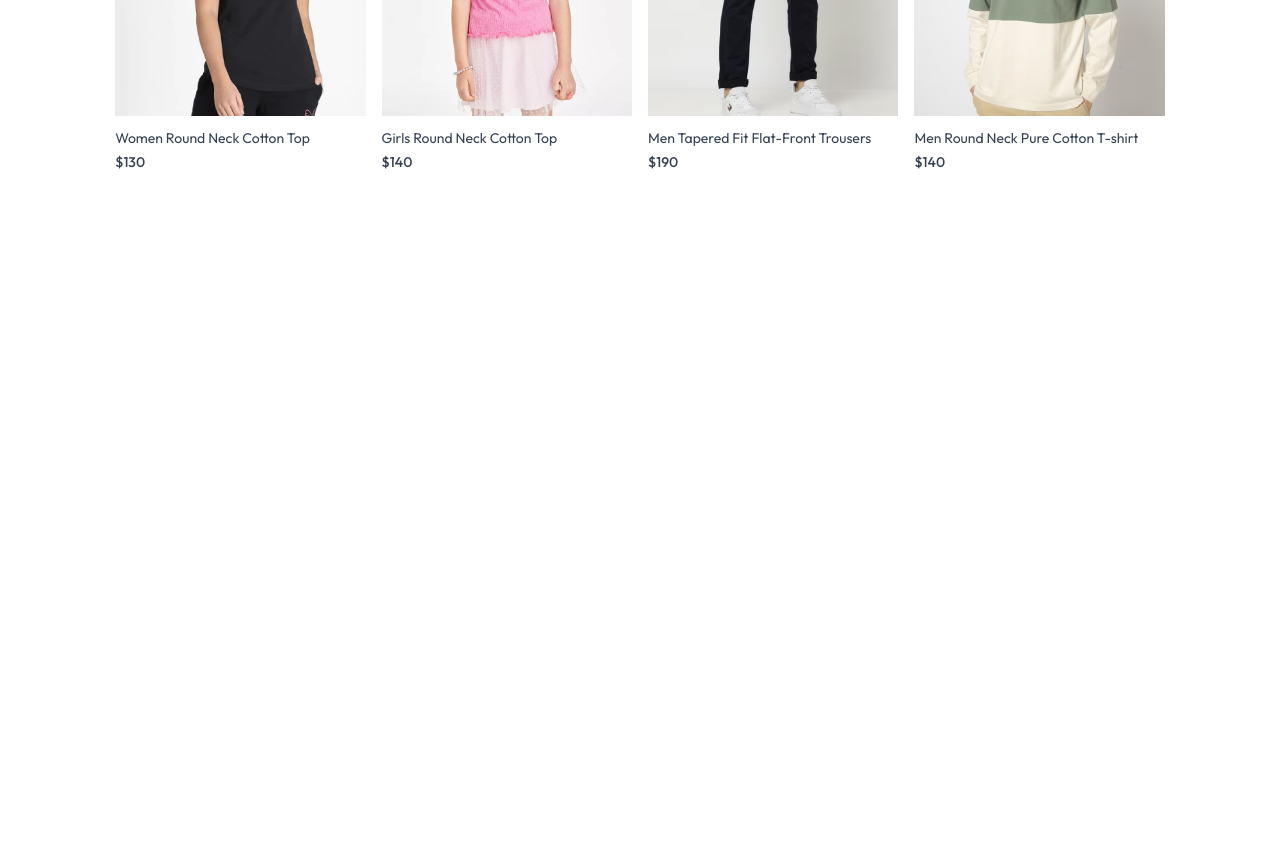
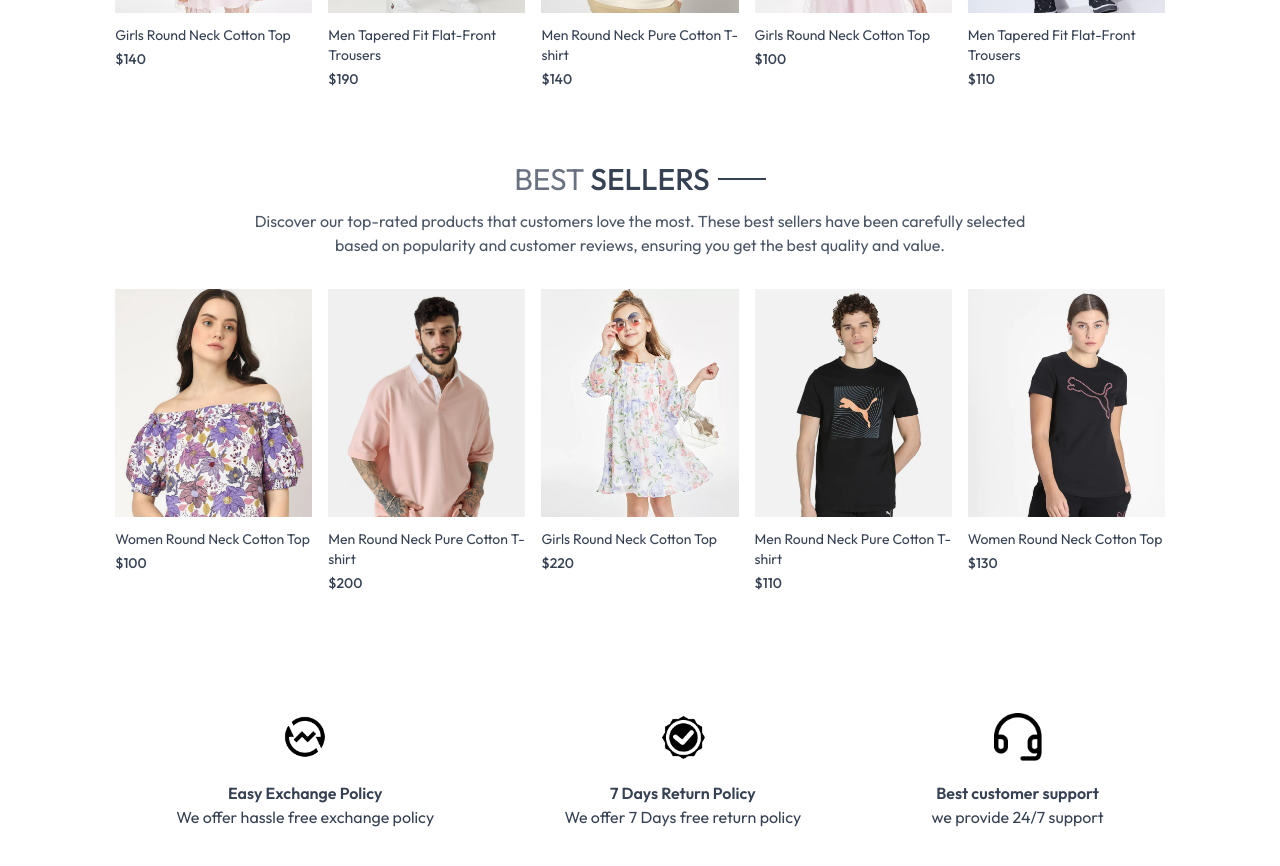
Before and after one commit to muqeet1001/eCommerce, a React (Vite) app in the folder frontend/: page / in a window 1280 px wide. Shown: the part 1260-2126 px from the top of the page. Before the commit the page ends 1472 px from the top, so only its background shows below. Built offline with nearby package versions, Linux system fonts and the light colour scheme.

Commit message:
Add BestSeller and OurPolicy components; update LatestCollection to display 10 latest products and adjust grid layout

```diff
--- /dev/null
+++ b/frontend/src/components/BestSeller.jsx
@@ -0,0 +1,37 @@
+import React, {useContext, useEffect } from 'react'
+import { ShopContext } from './../context/ShopContext';
+import Title from './Title';
+import ProductItem from './ProductItem';
+
+
+function BestSeller() {
+    const {products} = useContext(ShopContext);
+    const [bestSeller, setBestSeller] = React.useState([]);
+
+
+    useEffect(()=>{
+       const bestProducts = products.filter((item)=>(item.bestseller===true));
+       setBestSeller(bestProducts.slice(0,5));
+    },[]);
+
+  return (
+    <div className='my-10'>
+        <div className='text-center text-3xl py-8'>
+            <Title text1={'BEST'} text2={'SELLERS'} />
+             <p className='w-3/4 m-auto text-xs sm:text-sm md:text-base text-gray-600'>
+            Discover our top-rated products that customers love the most. These best sellers have been carefully selected based on popularity and customer reviews, ensuring you get the best quality and value.
+             </p>
+        </div>
+
+        <div
+        className='grid grid-cols-2 sm:grid-cols-3 md:grid-cols-4  lg:grid-cols-5 gap-4 gap-y-4 '>
+             {bestSeller.map((item,index)=>(
+            <ProductItem key={index} id={item._id} name={item.name} image={item.image} price={item.price}  />
+           ))}
+        </div>
+
+    </div>
+  )
+}
+
+export default BestSeller
--- a/frontend/src/components/LatestCollection.jsx
+++ b/frontend/src/components/LatestCollection.jsx
@@ -6,7 +6,7 @@ function LatestCollection() {
   const { products } = React.useContext(ShopContext);
   const [latestProducts, setLatestProduct] = useState([]);
   useEffect(() => {
-    setLatestProduct(products.slice(0, 8));
+    setLatestProduct(products.slice(0, 10));
   }, []);
 
   return (
@@ -17,7 +17,7 @@ function LatestCollection() {
           Discover our latest collection of trendy and stylish products, carefully curated to keep you ahead in fashion. From chic apparel to must-have accessories, explore the newest arrivals that blend contemporary designs with exceptional quality.
         </p>
       </div>
-      <div  className='grid grid-cols-2 sm:grid-cols-3 md:grid-cols-4 lg:grid-cols-4 gap-4 '>
+      <div  className='grid grid-cols-2 sm:grid-cols-3 md:grid-cols-4 lg:grid-cols-5 gap-4 '>
         {latestProducts.map((item, index) => (
           <ProductItem key={index} id={item._id} image={item.image} name={item.name} price={item.price} />
         ))}
--- /dev/null
+++ b/frontend/src/components/OurPolicy.jsx
@@ -0,0 +1,27 @@
+import React from 'react'
+import { assets } from '../assets/assets'
+
+function OurPolicy() {
+  return (
+    <div className='flex flex-col sm:flex-row justify-around sm:gap-2 text-center py-20 text-xs md:text-base gap-4 text-gray-700'>
+        <div>
+            <img src={assets.exchange_icon} className='w-12 m-auto mb-5' alt="" />
+            <p className='font-semibold'>Easy Exchange Policy</p>
+            <p className='text-gray-700'>We offer hassle free exchange policy</p>
+        </div>
+         <div>
+            <img src={assets.quality_icon} className='w-12 m-auto mb-5' alt="" />
+            <p className='font-semibold'>7 Days Return Policy </p>
+            <p className='text-gray-700'>We offer 7 Days free return policy</p>
+        </div>
+         <div>
+            <img src={assets.support_img} className='w-12 m-auto mb-5' alt="" />
+            <p className='font-semibold'>Best customer support</p>
+            <p className='text-gray-700'>we provide 24/7 support</p>
+        </div>
+
+    </div>
+  )
+}
+
+export default OurPolicy
--- a/frontend/src/pages/Home.jsx
+++ b/frontend/src/pages/Home.jsx
@@ -1,11 +1,15 @@
 import React from 'react'
 import Hero from '../components/Hero.jsx'
 import LatestCollection from '../components/LatestCollection.jsx'
+import BestSeller from '../components/BestSeller.jsx'
+import OurPolicy from './../components/OurPolicy';
 function Home() {
   return (
     <>
       <Hero />
       <LatestCollection />
+      <BestSeller />
+      <OurPolicy/>
     </>
   )
 }
```
